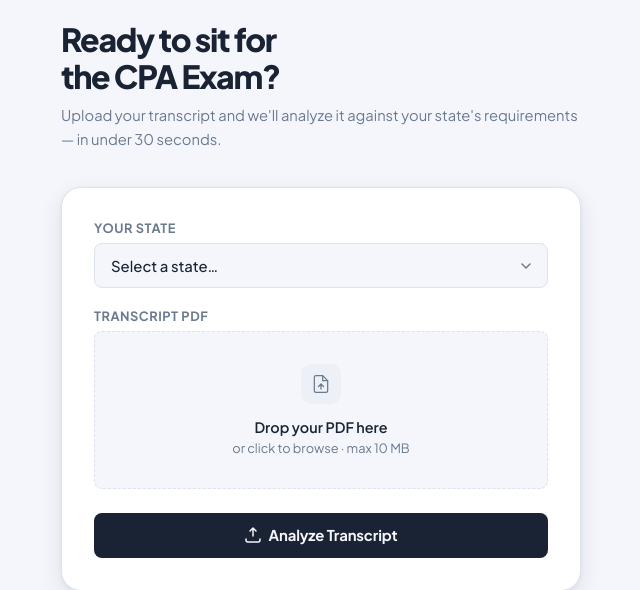
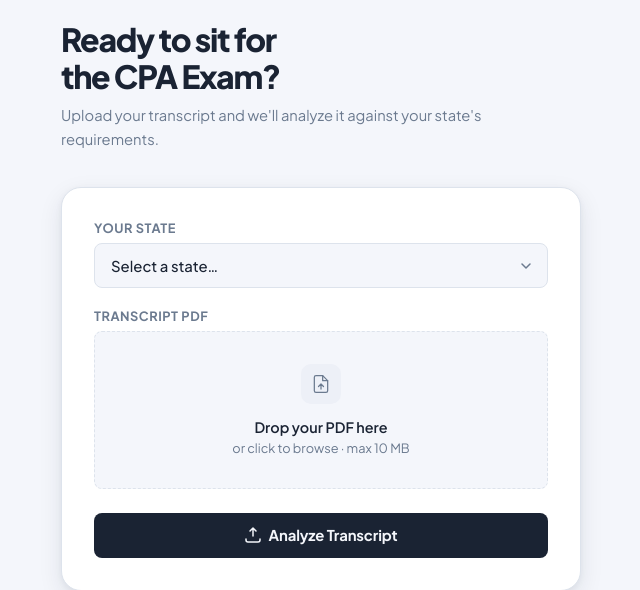
Before and after one commit to bennettwick/CPA_Tracker, a Flask app: page / in a window 1280 px wide. Shown: the part 139-729 px from the top of the page, without its empty margins (319-959 px from the left). Run offline with Flask 3, Linux system fonts and the light colour scheme; some libraries are stand-ins or nearby versions.

Commit message:
Update index.html

```diff
--- a/templates/index.html
+++ b/templates/index.html
@@ -32,7 +32,7 @@
       <span class="upload-eyebrow-text">Free eligibility check</span>
     </div>
     <h1 class="upload-title">Ready to sit for<br>the CPA Exam?</h1>
-    <p class="upload-sub">Upload your transcript and we'll analyze it against your state's requirements — in under 30 seconds.</p>
+    <p class="upload-sub">Upload your transcript and we'll analyze it against your state's requirements.</p>
 
     <div class="upload-card">
       <div class="form-field">
@@ -77,7 +77,7 @@
       </svg>
     </div>
     <div class="loading-label">Analyzing your transcript…</div>
-    <div class="loading-sub">AI is reviewing your courses against state requirements.<br>This takes about 15–30 seconds.</div>
+    <div class="loading-sub">We are reviewing your courses against state requirements.<br>This takes about 30-60 seconds.</div>
   </div>
 </section>
 
```
